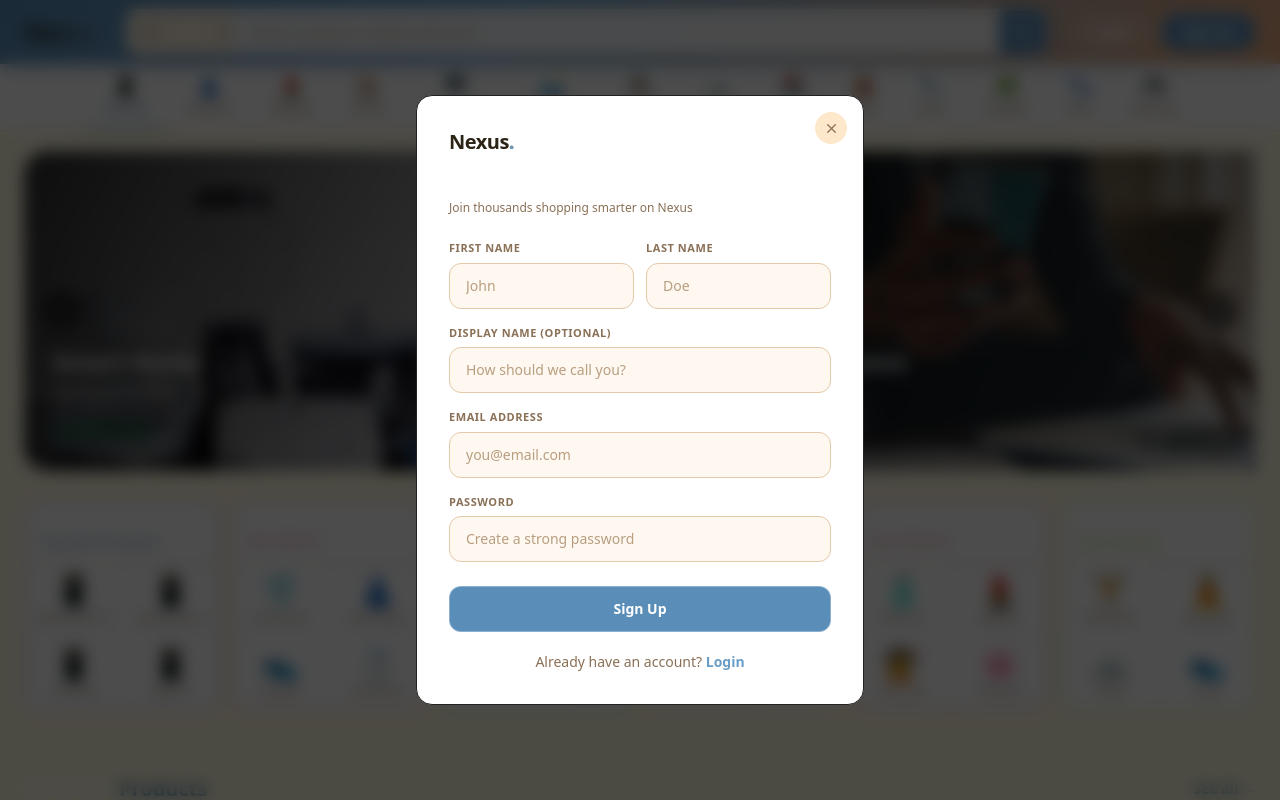
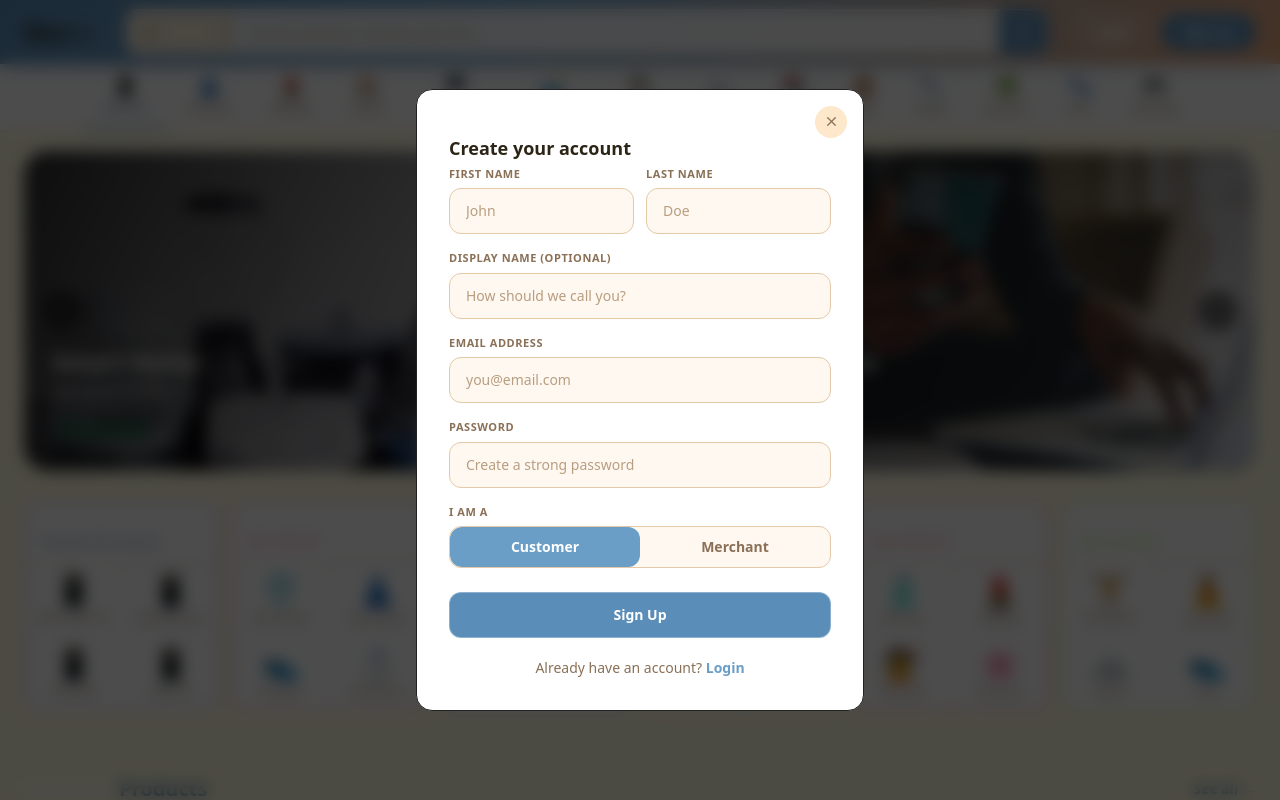
Before and after one commit to HimanshuEcommerceCollections/e-commerce-ui, a Next.js app: page / in a window 1280 px wide. Both pictures are taken after a click on the button "Sign Up". Shown: the top 800 px of the page. Built offline with nearby package versions, Linux system fonts and the light colour scheme.

Commit message:
Refactor carousel and authentication modal; update styles and role selection logic

```diff
--- a/src/app/globals.css
+++ b/src/app/globals.css
@@ -260,7 +260,7 @@
   }
   .modal-title {
     @apply text-lg font-bold mt-3 mb-1;
-    color: var(--text-white);
+    color: var(--text-primary);
   }
   .modal-subtitle {
     @apply text-xs mb-6;
@@ -331,15 +331,19 @@
   .carousel-viewport {
     position: relative;
     overflow: hidden;
+    border-top-right-radius: var(--radius-2xl);
+    border-bottom-right-radius: var(--radius-2xl);
   }
   .carousel-track {
     display: flex;
+    align-items: stretch;
     gap: 12px;
+    height: 320px;
   }
   .carousel-slide {
     flex-shrink: 0;
-    width: 50vw;
-    min-height: 320px;
+    width: calc((100vw - 60px) / 2);
+    height: 100%;
     border-radius: var(--radius-2xl);
     overflow: hidden;
     cursor: pointer;
@@ -350,7 +354,7 @@
     background: linear-gradient(120deg, rgba(0,0,0,0.78) 0%, rgba(0,0,0,0.40) 55%, rgba(0,0,0,0.10) 100%);
   }
   .carousel-slide-content {
-    @apply relative z-10 p-7 flex flex-col justify-between min-h-[320px];
+    @apply relative z-10 p-7 flex flex-col justify-between h-full;
   }
   .carousel-slide-title {
     @apply text-2xl font-black leading-tight mb-1 text-white;
--- a/src/components/shared/AuthModal.tsx
+++ b/src/components/shared/AuthModal.tsx
@@ -49,10 +49,12 @@ const AuthModal = ({
     password: "",
   });
   const [loading, setLoading] = useState<boolean>(false);
+  const [isMerchant, setIsMerchant] = useState<boolean>(false);
 
   useEffect(() => {
     setMode(initialMode);
     setForm({ firstName: "", lastName: "", displayName: "", email: "", password: "" });
+    setIsMerchant(false);
   }, [initialMode, isOpen]);
 
   useEffect(() => {
@@ -79,7 +81,7 @@ const AuthModal = ({
       firstName: form.firstName,
       lastName: form.lastName,
       displayName: form.displayName.trim() || null,
-      role: "ROLE_CUSTOMER",
+      role: isMerchant ? "ROLE_MERCHANT" : "ROLE_CUSTOMER",
       issuedAt: new Date().toISOString(),
       mode,
     });
@@ -97,17 +99,10 @@ const AuthModal = ({
           <X size={15} />
         </button>
 
-        <p className="nexus-logo text-xl">
-          Nexus<span className="nexus-logo-dot">.</span>
-        </p>
-
         {/* ── SIGN UP ─────────────────────────────────────────── */}
         {mode === "signup" ? (
           <>
             <h2 className="modal-title">Create your account</h2>
-            <p className="modal-subtitle">
-              Join thousands shopping smarter on Nexus
-            </p>
 
             <div className="space-y-4">
 
@@ -178,6 +173,39 @@ const AuthModal = ({
                 />
               </div>
 
+              {/* Role toggle — Customer (left) / Merchant (right) */}
+              <div>
+                <label className="modal-label">I am a</label>
+                <div
+                  className="relative flex rounded-xl cursor-pointer select-none overflow-hidden"
+                  style={{
+                    background: "var(--bg-elevated)",
+                    border: "1.5px solid var(--border-default)",
+                  }}
+                  onClick={() => setIsMerchant((p) => !p)}
+                >
+                  <div
+                    className="absolute top-0 bottom-0 w-1/2 rounded-xl transition-all duration-300"
+                    style={{
+                      background: "var(--brand)",
+                      left: isMerchant ? "50%" : "0",
+                    }}
+                  />
+                  <span
+                    className="relative z-10 flex-1 text-center text-sm font-semibold py-2.5 transition-colors duration-300"
+                    style={{ color: !isMerchant ? "#ffffff" : "var(--text-muted)" }}
+                  >
+                    Customer
+                  </span>
+                  <span
+                    className="relative z-10 flex-1 text-center text-sm font-semibold py-2.5 transition-colors duration-300"
+                    style={{ color: isMerchant ? "#ffffff" : "var(--text-muted)" }}
+                  >
+                    Merchant
+                  </span>
+                </div>
+              </div>
+
             </div>
 
             <button
@@ -201,6 +229,7 @@ const AuthModal = ({
         /* ── LOGIN ──────────────────────────────────────────── */
           <>
             <h2 className="modal-title">Welcome back</h2>
+
             <p className="modal-subtitle">Login to continue shopping</p>
 
             <div className="space-y-4">
--- a/src/components/shared/HeroSection.tsx
+++ b/src/components/shared/HeroSection.tsx
@@ -211,10 +211,11 @@ export default function HeroSection() {
   const dotIdx = ((idx - REAL_START) % REAL_COUNT + REAL_COUNT) % REAL_COUNT;
 
   /* ── Track geometry ──────────────────────────────────────────────────────
-     Each slide is exactly 50vw wide (CSS) with a 12px gap between slides.
-     Per-step translation = one slide width + one gap = 50vw + 12px.
+     Each slide is calc((100vw - 60px) / 2) wide (CSS) with a 12px gap.
+     Per-step translation = slide width + gap = (100vw - 60px)/2 + 12px
+                                               = (100vw - 36px) / 2.
   ─────────────────────────────────────────────────────────────────────── */
-  const translateX = `calc(${-idx} * (50vw + 12px))`;
+  const translateX = `calc(${-idx} * ((100vw - 36px) / 2))`;
 
   return (
     <div>
```
